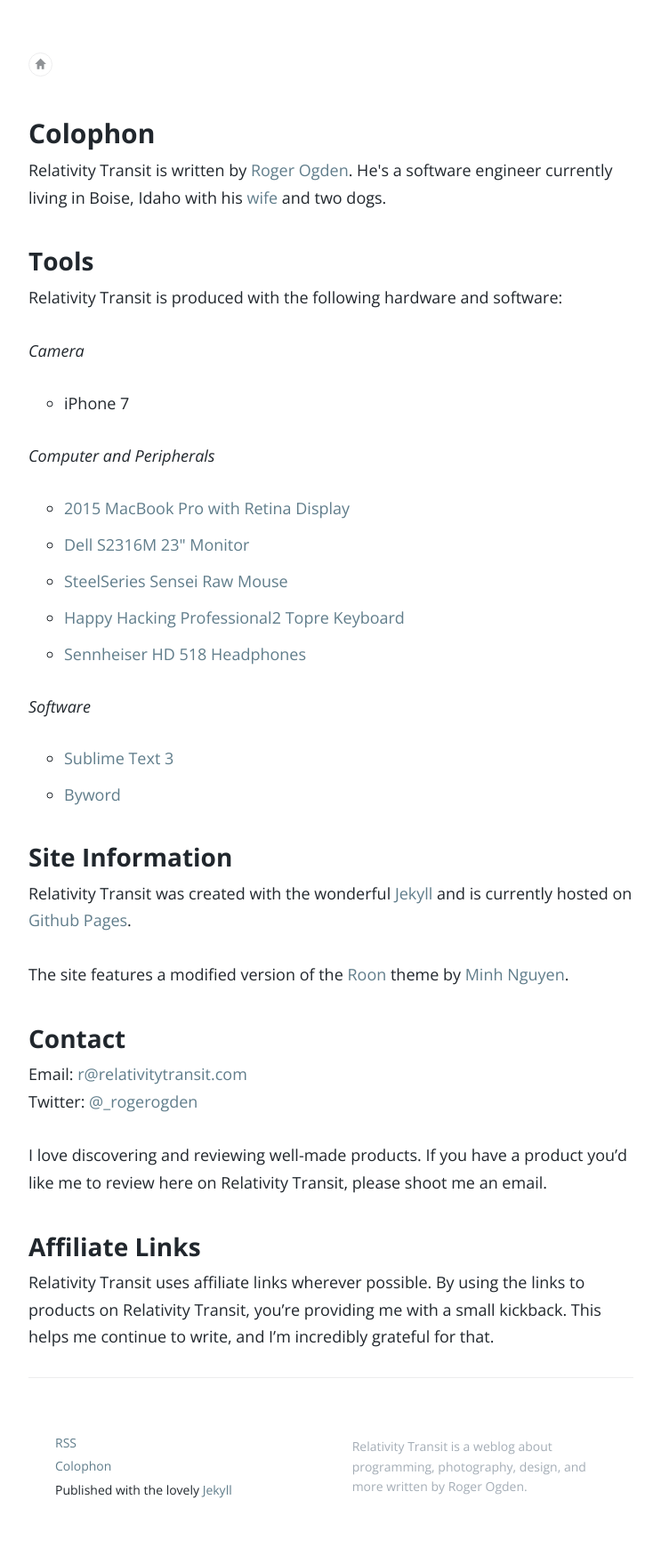
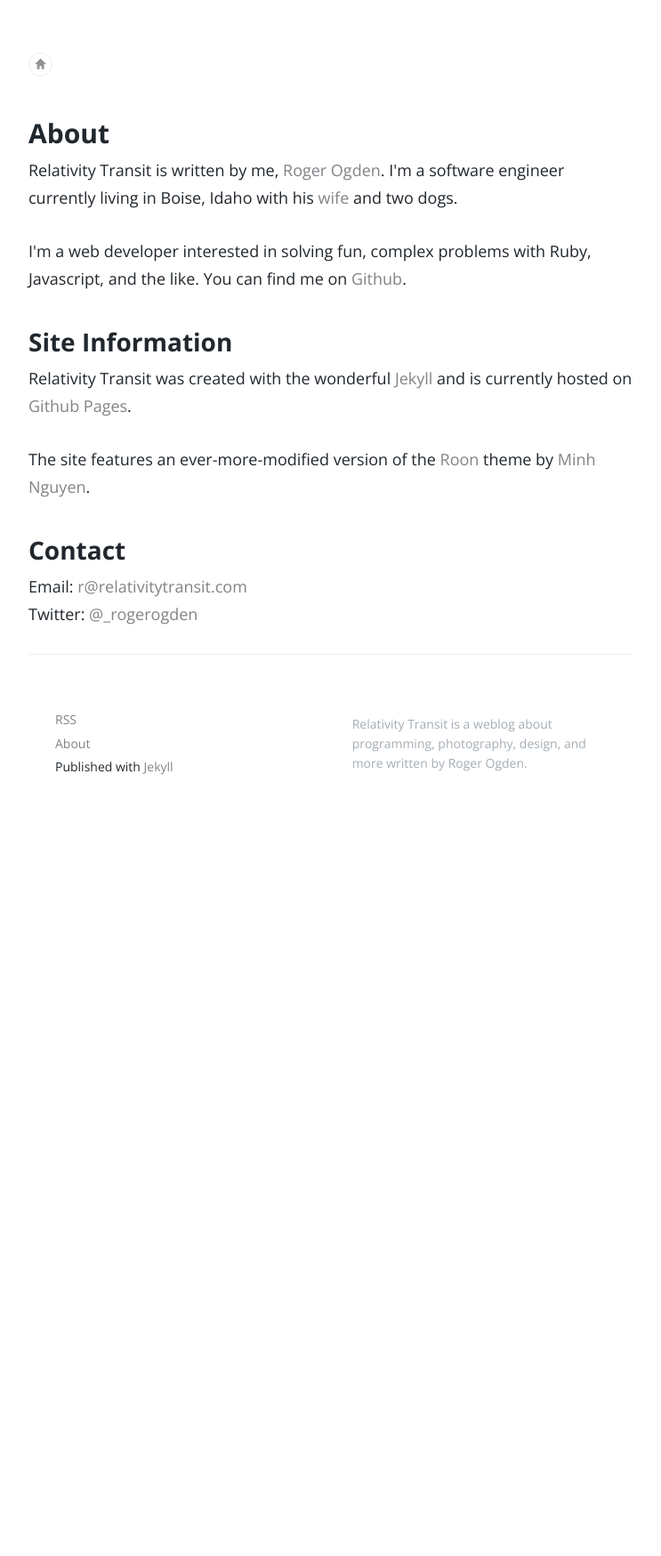
Before and after one commit to rogerogden/blog, a Jekyll site: the page built from colophon.html, in a window 1280 px wide. Shown: the whole page at 89% size, without its empty margins (268-1011 px from the left). Built offline with Jekyll 4.4.1, drawn with Linux system fonts in a browser that asks for light colours; after the commit the page ends 965 px from its top, so only the background shows below that.

Commit message:
Renamed "Colophon" to "About". Spring colors are here!

```diff
--- a/_includes/footer.html
+++ b/_includes/footer.html
@@ -3,8 +3,8 @@
         <div class="vcard">
             <div class="details">
                 <a href="{{ site.baseurl }}/feed.xml">RSS</a><br>
-                <a href="{{ site.baseurl }}/colophon.html">Colophon</a><br>
-                <span>Published with the lovely <a href="https://jekyllrb.org">Jekyll</a></span>
+                <a href="{{ site.baseurl }}/colophon.html">About</a><br>
+                <span>Published with <a href="https://jekyllrb.org">Jekyll</a></span>
             </div>
         </div>
         <div id="user_bio">
--- a/_includes/header.html
+++ b/_includes/header.html
@@ -4,5 +4,8 @@
     <a class="site-title" href="{{ site.baseurl }}/">{{ site.title }}</a>
   </h1>
   <hr>
+  <h3 id="author">
+    by <a href="https://twitter.com/_rogerogden">Roger Ogden</a>
+  </h3>
 </div>
 </header>
--- a/colophon.html
+++ b/colophon.html
@@ -2,49 +2,20 @@
 layout: page
 body_class: "page_template"
 ---
-<h1>Colophon</h1>
+<h1>About</h1>
 
-<p>Relativity Transit is written by <a href="https://twitter.com/_rogerogden">Roger Ogden</a>. He's a software engineer currently living in Boise, Idaho with his <a href="https://twitter.com/mouseketeersid">wife</a> and two dogs.</p>
+<p>Relativity Transit is written by me, <a href="https://twitter.com/_rogerogden">Roger Ogden</a>. I'm a software engineer currently living in Boise, Idaho with his <a href="https://twitter.com/mouseketeersid">wife</a> and two dogs.</p>
 
-<h2>Tools</h2>
-<p>Relativity Transit is produced with the following hardware and software:</p>
-
-<p><em>Camera</em></p>
-
-<ul>
-<li>iPhone 7</li>
-</ul>
-
-<p><em>Computer and Peripherals</em></p>
-
-<ul>
-<li><a href="http://www.everymac.com/systems/apple/macbook_pro/specs/macbook-pro-core-i7-2.8-15-dual-graphics-mid-2015-retina-display-specs.html">2015 MacBook Pro with Retina Display</a></li>
-<li><a href="http://amzn.to/1RrIQbx">Dell S2316M 23&quot; Monitor</a></li>
-<li><a href="http://amzn.to/1OTExF4">SteelSeries Sensei Raw Mouse</a></li>
-<li><a href="http://amzn.to/1ZMS6as">Happy Hacking Professional2 Topre Keyboard</a></li>
-<li><a href="http://amzn.to/1RrJ5TL">Sennheiser HD 518 Headphones</a></li>
-</ul>
-
-<p><em>Software</em></p>
-
-<ul>
-<li><a href="http://www.sublimetext.com/3">Sublime Text 3</a></li>
-<li><a href="https://itunes.apple.com/us/app/byword/id420212497?mt=12">Byword</a></li>
-</ul>
+<p>I'm a web developer interested in solving fun, complex problems with Ruby, Javascript, and the like. You can find me on <a href="https://github.com/rogerogden">Github</a>.
+</p>
 
 <h2>Site Information</h2>
 
 <p>Relativity Transit was created with the wonderful <a href="http://jekyllrb.com">Jekyll</a> and is currently hosted on <a href="https://pages.github.com">Github Pages</a>.</p>
 
-<p>The site features a modified version of the <a href="https://github.com/iominh/jekyll-roon">Roon</a> theme by <a href="https://github.com/iominh">Minh Nguyen</a>.</p>
+<p>The site features an ever-more-modified version of the <a href="https://github.com/iominh/jekyll-roon">Roon</a> theme by <a href="https://github.com/iominh">Minh Nguyen</a>.</p>
 
 <h2>Contact</h2>
 
 <p>Email: <a href="mailto:r@relativitytransit.com">r@relativitytransit.com</a><br>
 Twitter: <a href="https://twitter.com/_rogerogden">@_rogerogden</a></p>
-
-<p>I love discovering and reviewing well-made products. If you have a product you&#8217;d like me to review here on Relativity Transit, please shoot me an email.</p>
-
-<h2>Affiliate Links</h2>
-
-<p>Relativity Transit uses affiliate links wherever possible. By using the links to products on Relativity Transit, you&#8217;re providing me with a small kickback. This helps me continue to write, and I&#8217;m incredibly grateful for that.</p>
--- a/css/screen.css
+++ b/css/screen.css
@@ -1,12 +1,12 @@
 /* Link colour */
 a {
-    color: #607D8B;
+    color: #818387;
 }
 
 /* Border at the top of the page */
 body>header,
 body.noimage {
-    border-color: #607D8B;
+    border-color: #88B14B;
 }
 
 html, body, div, span, applet, object, iframe, h1, h2, h3, h4, h5, h6, p, blockquote, pre, a, abbr, acronym, address, big, cite, code, del, dfn, em, img, ins, kbd, q, s, samp, small, strike, strong, sub, sup, tt, var, b, u, i, center, dl, dt, dd, ol, ul, li, fieldset, form, label, legend, table, caption, tbody, tfoot, thead, tr, th, td, article, aside, canvas, details, embed, figure, figcaption, footer, header, hgroup, menu, nav, output, ruby, section, summary, time, mark, audio, video {
@@ -361,7 +361,7 @@
     font-weight: bold
 }
 body>header h1 a {
-    color: #21272d
+    color: #88B14B
 }
 body.noimage {
     border-top-width: 4px;
@@ -1352,6 +1352,9 @@
     filter: progid: DXImageTransform.Microsoft.Alpha(Opacity=100);
     opacity: 1
 }
+#author {
+    margin-top: 5px;
+}
 @media only screen and (max-width: 1200px) {
     body.user article.feature .wrap {
         padding-top: 25%
```
